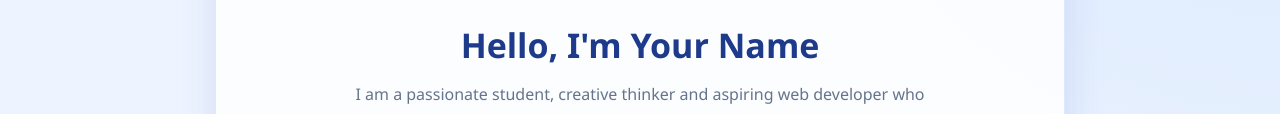
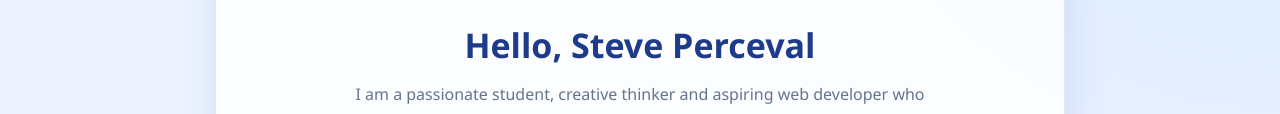
Before and after one commit to perceval034steve/My-Profile, a plain HTML site: page index.html in a window 1280 px wide. Shown: the part 296-410 px from the top of the page. Drawn offline with Linux system fonts and the light colour scheme.

Commit message:
Update index.html

```diff
--- a/index.html
+++ b/index.html
@@ -22,7 +22,7 @@
                      alt="Profile portrait">
             </div>
 
-            <h1 id="profile-name">Hello, I'm Your Name</h1>
+            <h1 id="profile-name">Hello, Steve Perceval</h1>
 
             <p class="intro">
                 I am a passionate student, creative thinker and aspiring
```
